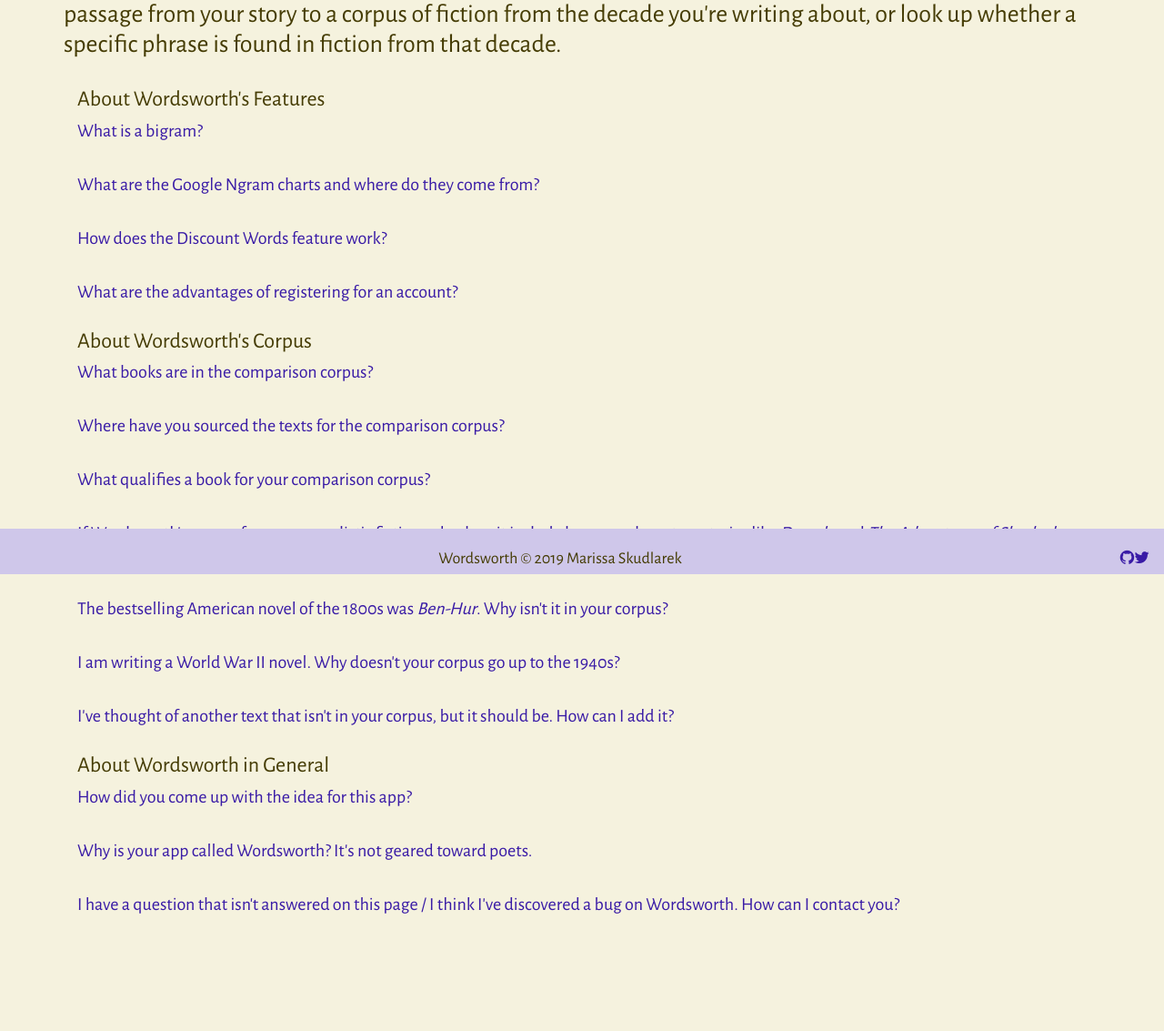
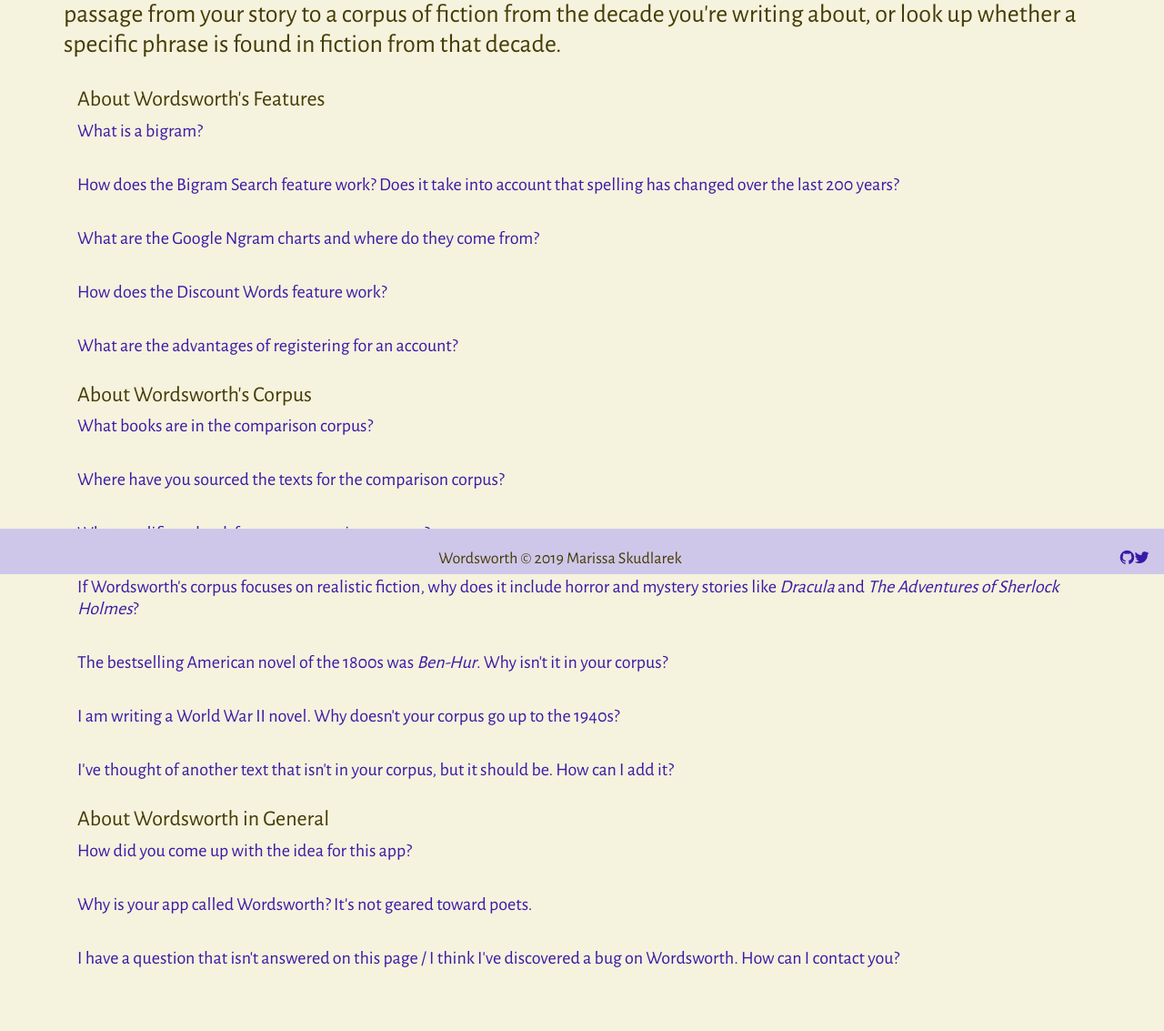
Before and after one commit to MarissaSkud/Wordsworth, a Flask app: page /faqs in a window 1280 px wide. Shown: the part 169-1302 px from the top of the page at 91% size. Before the commit the page ends 1173 px from the top, so only its background shows below. Run offline with Flask 2, Linux system fonts and the light colour scheme; some libraries are stand-ins or nearby versions; some web fonts are replaced.

Commit message:
Modified server & templates to search for bigram variants

```diff
--- a/server.py
+++ b/server.py
@@ -132,7 +132,6 @@ def search_for_words():
 
 @app.route("/bigram-search")
 def search_for_bigrams():
-
     return render_template("bigram_search.html", decades=format_decades())
 
 
@@ -216,17 +215,12 @@ def analyze_words():
     return render_template("word_results.html", anachronistic_words=anachronistic_words,
                             decade=decade)
 
-#libraries for logging exceptions & also usage stats. or does Flask have a logfile it's creating?
-#needs handling to avoid SQL injection on the decades table
-#server-side validation to make sure people can't hack my API
-
 
 @app.route("/bigram-results")
 def analyze_bigram():
 
     bigram = request.args["bigram"]
 
-    #Check if bigram input contains < 100 characters
     if len(bigram) > 100:
         flash("Redirect: Input too long")
         return redirect("/bigram-search")
@@ -237,6 +231,7 @@ def analyze_bigram():
     if len(bigram) > 2:
         flash("REDIRECT: Bigrams must contain exactly 2 words")
         return redirect("/bigram-search")
+
     try:
         bigram = (bigram[0], bigram[1])
     except IndexError:
@@ -273,15 +268,21 @@ def analyze_bigram():
             book_words = unpickle_data(book.word_set)
             decade_set.update(book_words)
 
-        hyphen_bigram = f"{bigram[0]}-{bigram[1]}"
-        smashed_bigram = f"{bigram[0]}{bigram[1]}"
+        word1 = bigram[0]
+        word2 = bigram[1]
+
+        hyphen_bigram = f"{word1}-{word2}"
+        smashed_bigram = f"{word1}{word2}"
 
         hyphenated_found = hyphen_bigram in decade_set
         smashed_found = smashed_bigram in decade_set
+        word1_found = word1 in decade_set
+        word2_found = word2 in decade_set
 
         return render_template("bigram_results.html", decade=decade, bigram=bigram,
-            hyphen_bigram=hyphen_bigram, hyphenated_found=hyphenated_found,
-            smashed_bigram=smashed_bigram, smashed_found=smashed_found,
+            hyphenated_found=hyphenated_found, smashed_found=smashed_found,
+            word1_found=word1_found, word2_found = word2_found, word1=word1,
+            word2=word2, hyphen_bigram=hyphen_bigram, smashed_bigram=smashed_bigram,
             corpus_appearances=corpus_appearances)
 
 
--- a/templates/faqs.html
+++ b/templates/faqs.html
@@ -16,6 +16,14 @@
         <div class="question"><h5>What is a bigram?</h5></div>
         <div class="answer">
             <p>A bigram (pronounced "BY-gram") is a linguistic term for a phrase of two words.</p>
+        </div>
+    </div>
+    <br>
+    <div class="faq">
+        <div class="question"><h5>How does the Bigram Search feature work? Does it take into account that spelling has changed over the last 200 years?</h5></div>
+        <div class="answer">
+            <p>The Bigram Search feature looks for a specific two-word phrase within a certain decade. If
+            the phrase is not found, it will also look for the hyphenated and single-word versions of that phrase. (Think "tea cup" vs. "tea-cup" vs. "teacup".) This is because English from 1800-1923 tended to use more hyphenated phrases than 2010s English does. For instance, the hyphenated word "dinner-parties" appears in the 1810s corpus, but the bigram "dinner parties" does not.</p>
         </div>
     </div>
     <br>
```
Also changed, not shown: templates/bigram_results.html (+22 -3 lines).
